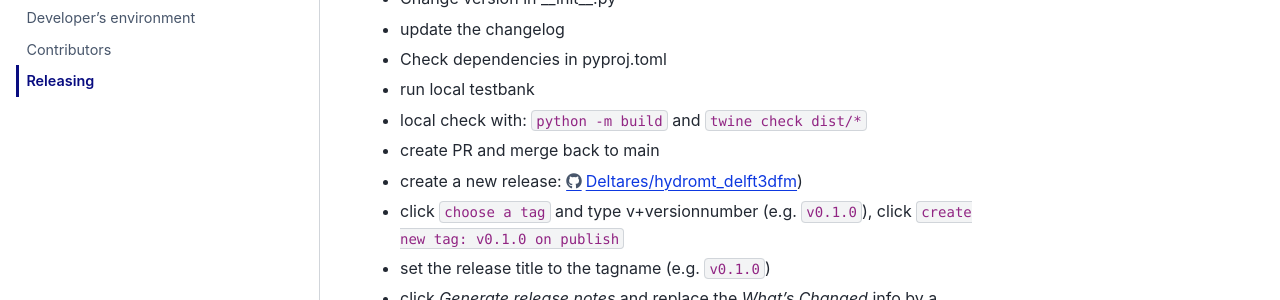
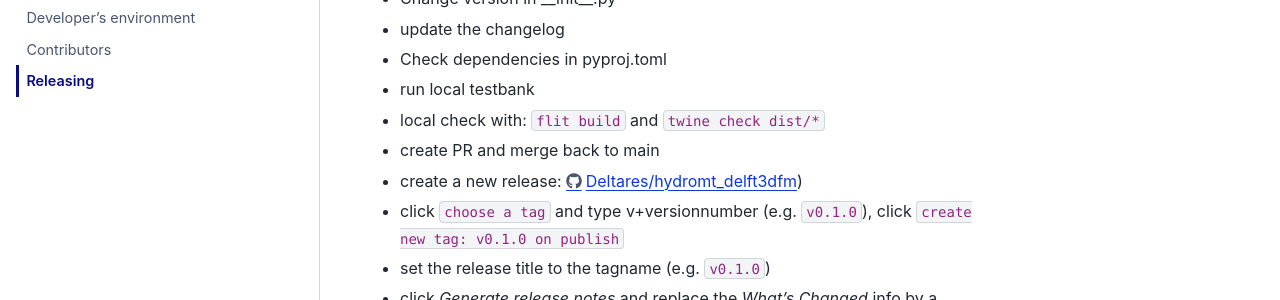
Before and after one commit to Deltares/hydromt_delft3dfm, a Sphinx documentation site: the page built from docs/dev_guide/release.rst, in a window 1280 px wide and 1126 px high. Shown: the part 333-633 px from the top of the window. Built offline with Sphinx 7.4.7 and the PyData theme 0.15.4, drawn with Linux system fonts in a browser that asks for light colours; pages that are not in the unit, such as notebooks, are missing from menus.

Commit message:
added dev release

```diff
--- a/docs/dev_guide/release.rst
+++ b/docs/dev_guide/release.rst
@@ -9,7 +9,7 @@ Release steps:
 * update the changelog
 * Check dependencies in pyproj.toml
 * run local testbank
-* local check with: ``python -m build`` and ``twine check dist/*``
+* local check with: ``flit build`` and ``twine check dist/*``
 * create PR and merge back to main
 * create a new release: https://github.com/Deltares/hydromt_delft3dfm/releases/new)
 * click ``choose a tag`` and type v+versionnumber (e.g. ``v0.1.0``), click ``create new tag: v0.1.0 on publish``
--- a/pyproject.toml
+++ b/pyproject.toml
@@ -49,6 +49,9 @@ dev = [
     "ruff",        # linting
     "pre-commit",  # linting
     "pip>=23.1.2", # needed for recursive dependencies
+    "flit>3.4",    # build
+    "twine",       # build
+    "wheel",       # build
 ]
 test = [
     "pytest>=2.7.3",
```
